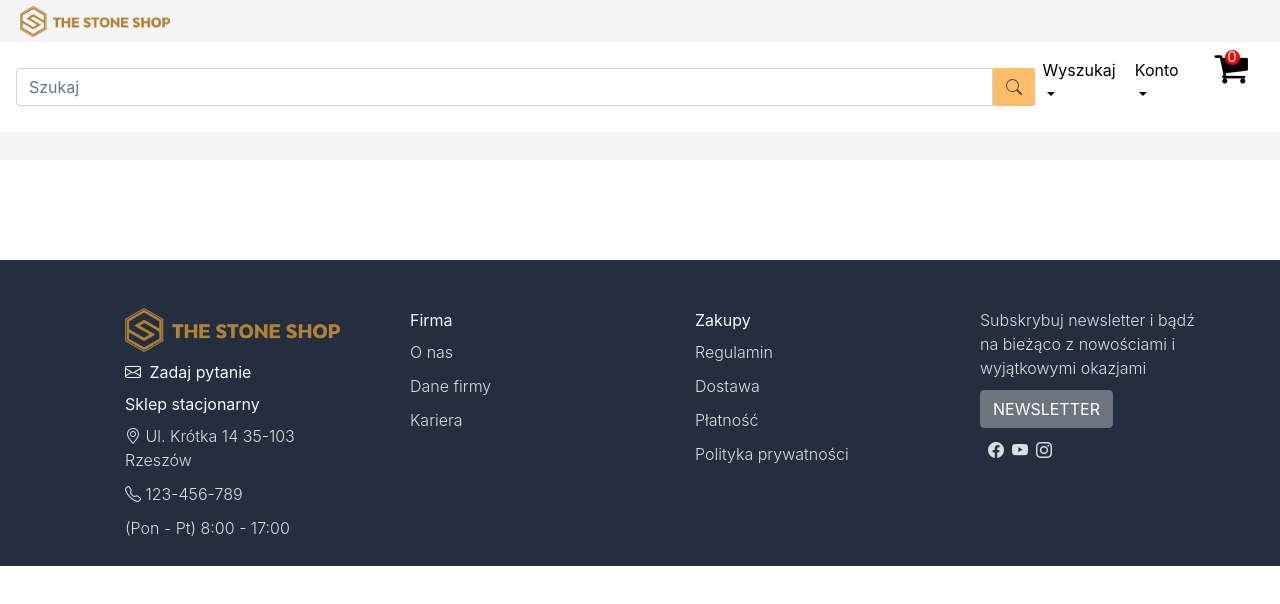
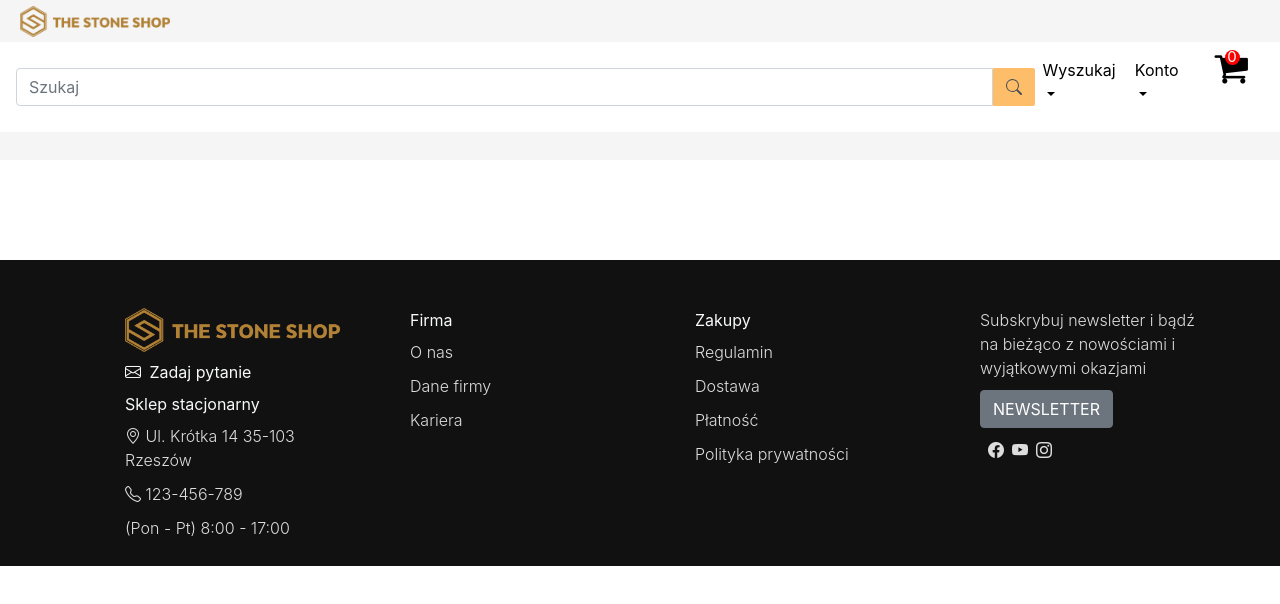
Before and after one commit to borysgajda/ecomerce-ui, a Vue app: page / in a window 1280 px wide. Shown: the top 604 px of the page. Built offline with nearby package versions, Linux system fonts and the light colour scheme; no server answers.

Commit message:
footer color fix

```diff
--- a/src/components/Footer.vue
+++ b/src/components/Footer.vue
@@ -105,7 +105,7 @@
 <style>
 footer {
   margin-top: 100px;
-  background-color: #232f3e;
+  background-color: #111111;
   font-size: 16px;
 }
 a {
--- a/src/views/HomeView.vue
+++ b/src/views/HomeView.vue
@@ -8,7 +8,7 @@
               Przeglądaj produkty</a
             >
           </h3>
-          <p class="lead mb-0 bg-dark p-1 rounded">
+          <p class="lead mb-0 title-text p-1 rounded">
             Stone Shop to miejsce, gdzie pasjonaci kamieni naturalnych, kolekcjonerzy,
             projektanci wnętrz i osoby poszukujące unikalnych prezentów znajdą szeroki
             wybór wysokiej jakości kamieni i produktów z nimi związanych. Fachowa obsługa
@@ -88,4 +88,8 @@ export default {
 #heading {
   font-weight: 400;
 }
+.title-text {
+  background-color: #f5f5f5;
+  color: black;
+}
 </style>
```
